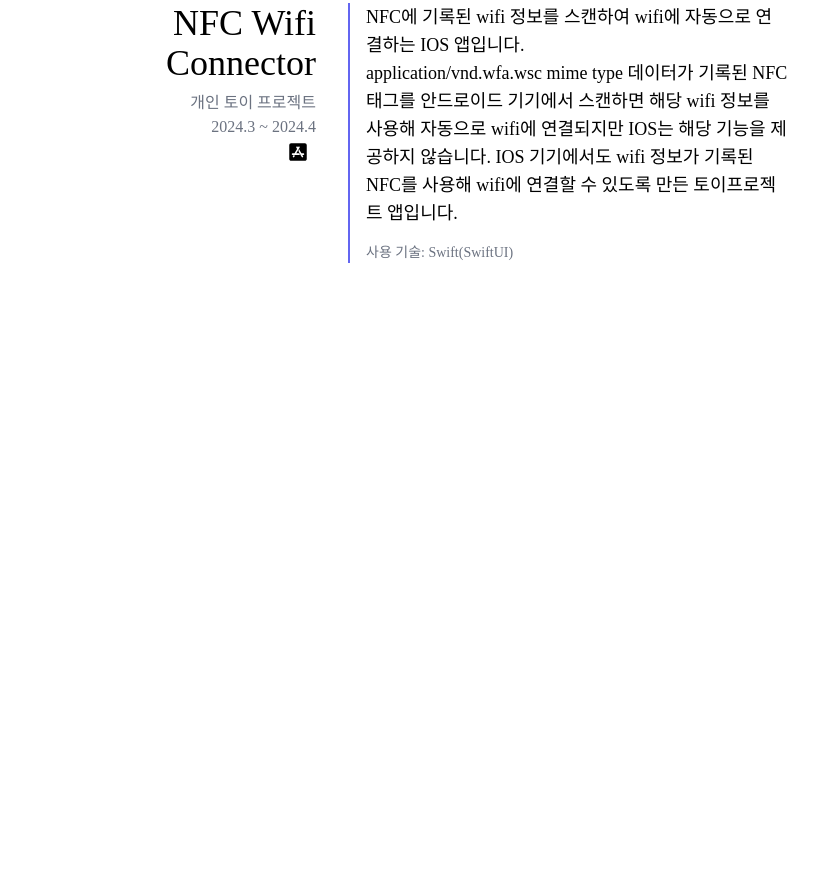
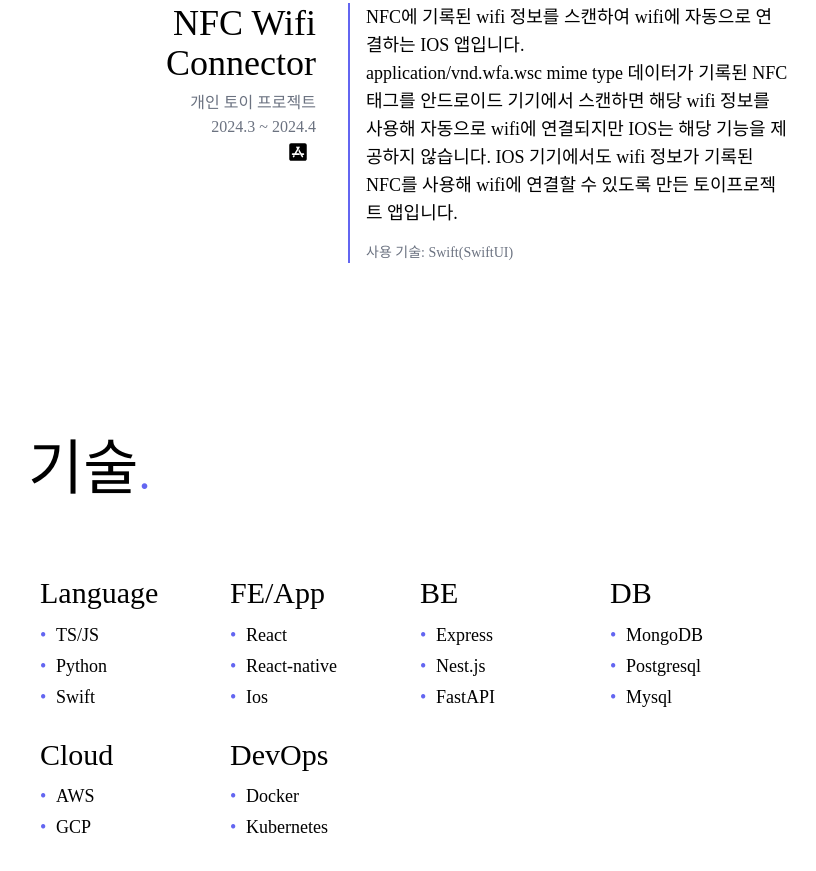
Before and after one commit to joonhyungkimweb/MyResume, a Gatsby site: page / in a window 1280 px wide. Shown: the part 3613-4484 px from the top of the page, without its empty margins (232-1048 px from the left). Before the commit the page ends 4020 px from the top, so only its background shows below. Built offline with nearby package versions, Linux system fonts and the light colour scheme; Gatsby itself is replaced by a stand-in of ours.

Commit message:
[feat] 기술 스택 추가

```diff
--- a/src/pages/index.tsx
+++ b/src/pages/index.tsx
@@ -104,6 +104,15 @@ const projects = [
   },
 ];
 
+const skills = {
+  Language: ["TS/JS", "Python", "Swift"],
+  "FE/App": ["React", "React-native", "Ios"],
+  BE: ["Express", "Nest.js", "FastAPI"],
+  DB: ["MongoDB", "Postgresql", "Mysql"],
+  Cloud: ["AWS", "GCP"],
+  DevOps: ["Docker", "Kubernetes"],
+};
+
 const BlueDotttedText = ({ children }: React.PropsWithChildren) => (
   <>
     {children}
@@ -185,7 +194,7 @@ const IndexPage: React.FC<PageProps> = () => {
           </li>
         </ul>
       </section>
-      <section>
+      <section className="mb-20 md:mb-32">
         <h2 className="text-5xl md:text-6xl mb-12 md:mb-16 font-medium">
           <BlueDotttedText>프로젝트</BlueDotttedText>
         </h2>
@@ -252,6 +261,26 @@ const IndexPage: React.FC<PageProps> = () => {
           )}
         </ul>
       </section>
+      <section>
+        <h2 className="text-5xl md:text-6xl mb-12 md:mb-16 font-medium">
+          <BlueDotttedText>기술</BlueDotttedText>
+        </h2>
+        <ul className="flex flex-wrap">
+          {Object.entries(skills).map(([category, skills]) => (
+            <li
+              className="p-3 basis-1/2 sm:basis-1/3 md:basis-1/4"
+              key={category}
+            >
+              <h3 className="text-3xl font-medium mb-2">{category}</h3>
+              <ul className="text-lg">
+                {skills.map((skill) => (
+                  <StyledListItem key={skill}>{skill}</StyledListItem>
+                ))}
+              </ul>
+            </li>
+          ))}
+        </ul>
+      </section>
     </main>
   );
 };
```
